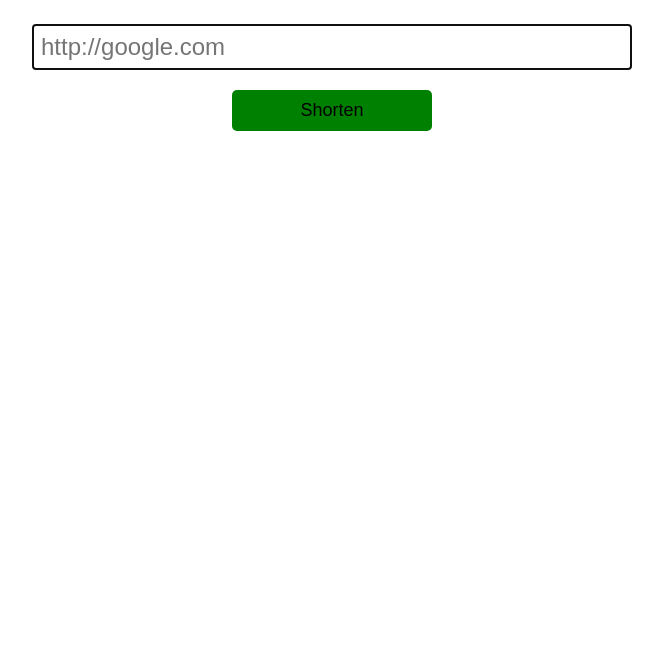
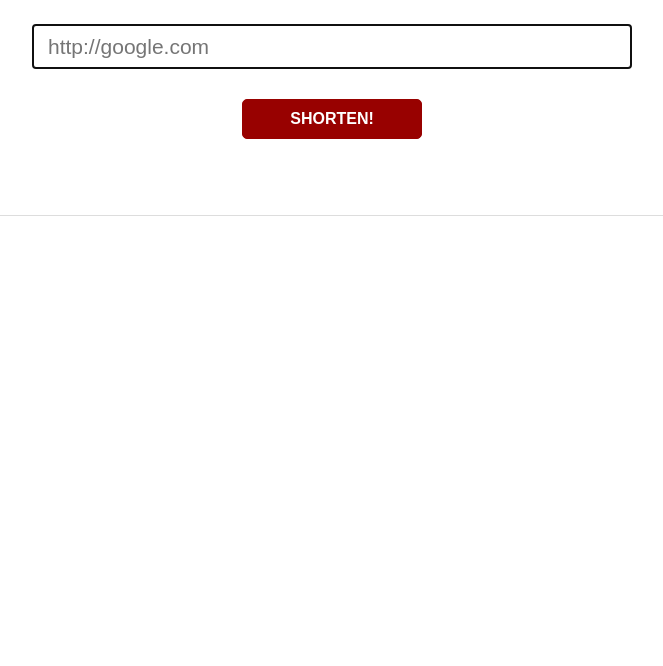
Before and after one commit to caressingbeast/url-shortener, a website: page public/index.html in a window 1280 px wide. Shown: the part 134-800 px from the top of the page, without its empty margins (308-971 px from the left). Drawn offline with Linux system fonts and the light colour scheme.

Commit message:
Finalizing

```diff
--- a/package.json
+++ b/package.json
@@ -4,6 +4,7 @@
   "description": "A simple URL shortener",
   "main": "server.js",
   "scripts": {
+    "start": "node server.js",
     "test": "echo \"Error: no test specified\" && exit 1"
   },
   "repository": {
--- a/public/css/main.css
+++ b/public/css/main.css
@@ -11,7 +11,6 @@ html {
 }
 
 body {
-    padding: 30px 0;
     font-family: "Helvetica Neue", Helvetica, Arial, sans-serif;
     line-height: 1.4;
 }
@@ -20,27 +19,47 @@ section {
     text-align: center;
 }
 
+.form-section {
+    border-bottom: 1px solid #ddd;
+    height: 320px;
+}
+
+h1 {
+    margin: 30px 0;
+    font-size: 70px;
+}
+
+form {
+    margin: 0 auto;
+    max-width: 600px;
+    width: 100%;
+}
+
 input {
-    border: 1px solid #ddd;
-    margin: 0 0 20px;
-    padding: 8px;
-    width: 600px;
-    font-size: 24px;
+    border: 1px solid #46acca;
+    height: 45px;
+    margin: 0 0 30px;
+    padding: 10px 15px;
+    width: 100%;
+    font-size: 21px;
 }
 
 button {
-    background: green;
-    border: none;
+    background: #980100;
+    border: 1px solid #980100;
     border-radius: 5px;
     cursor: pointer;
     display: block;
+    height: 40px;
     margin: 0 auto;
-    padding: 10px;
-    width: 200px;
-    font-size: 18px;
+    width: 180px;
+    color: #fff;
+    font-size: 16px;
+    font-weight: 700;
+    text-transform: uppercase;
 }
 
-h1 {
-    margin: 0 0 30px;
-    font-size: 70px;
+.result-section {
+    margin: 30px 0 0 0;
+    font-size: 24px;
 }
--- a/public/index.html
+++ b/public/index.html
@@ -12,7 +12,7 @@
                 <h1>URL Shortener</h1>
                 <form class="url-form">
                     <input class="url-input" title="Must be a valid URL (including http/https)" type="url" name="url" placeholder="http://google.com" required autofocus>
-                    <button type="submit">Shorten</button>
+                    <button type="submit">Shorten!</button>
                 </form>
             </section>
             <section class="result-section"></section>
--- a/public/js/main.js
+++ b/public/js/main.js
@@ -1,4 +1,5 @@
 const form = document.querySelector('.url-form');
+const results = document.querySelector('.result-section');
 
 form.addEventListener('submit', (e) => {
     e.preventDefault();
@@ -24,7 +25,7 @@ form.addEventListener('submit', (e) => {
         }
 
         return res.json();
-    }).then((json) => {
-        console.log(location, data);
+    }).then((data) => {
+        results.innerHTML = `<a href="${data.original_url}" target="_blank">${location.origin}/${data.short_code}</a>`;
     });
 });
```
Also changed, not shown: routes.js (+27 -4 lines), 1 other file.
